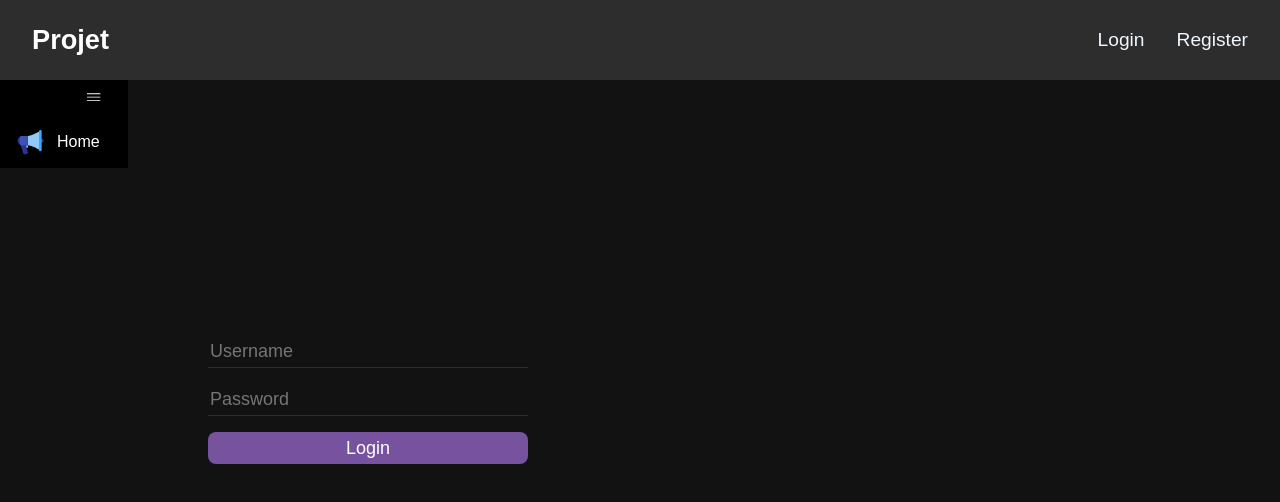
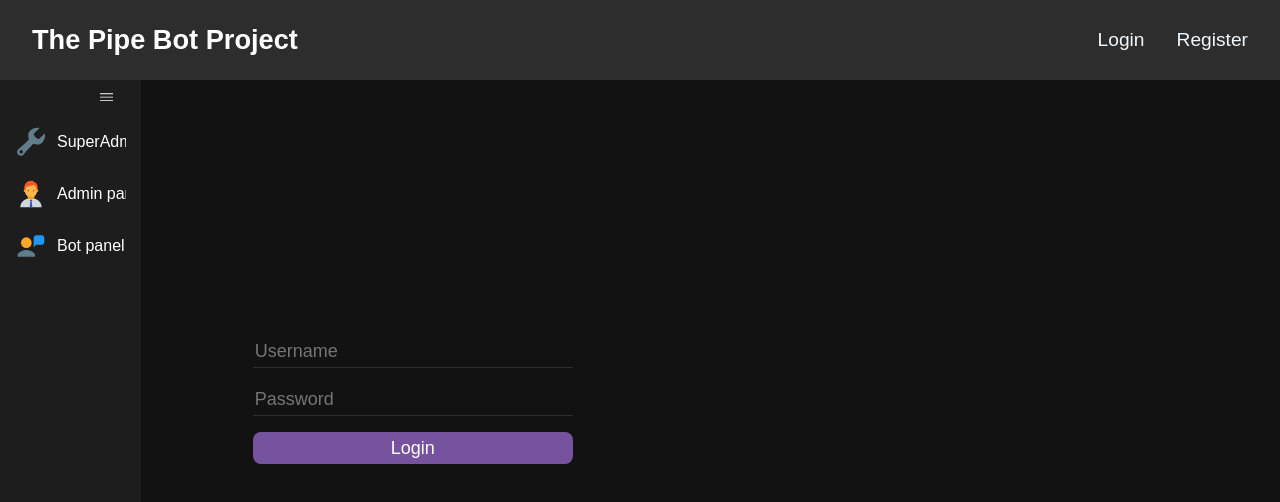
Before and after one commit to Hulkanof/bot, a React (Vite) app in the folder frontend/: page /login in a window 1280 px wide. Shown: the top 502 px of the page. Built offline with nearby package versions, Linux system fonts and the light colour scheme; a web font is replaced by a local one.

Commit message:
Menu style set

```diff
--- a/frontend/src/App.tsx
+++ b/frontend/src/App.tsx
@@ -10,7 +10,7 @@ import WebSocketInterface from "./pages/WebSocketInterface"
 import Page404 from "./pages/404"
 import { useNavigate, useLocation } from "react-router-dom"
 import {SideBarMenuItem} from "./types/SideBarMenu"
-import {FcAdvertising} from "react-icons/fc"
+import {FcManager, FcSupport, FcVoicePresentation} from "react-icons/fc"
 import { SideBarMenu } from "./components/SideBarMenu"
 
 function App() {
@@ -62,10 +62,22 @@ function App() {
 	const items: SideBarMenuItem[] = [
 		{
 			id: "1",
-			label: "Home",
-			icon : FcAdvertising,
-			url : "/"
+			label: "SuperAdmin panel",
+			icon : FcSupport,
+			url : "/superadmin"
 		},
+		{
+			id: "2",
+			label: "Admin panel",
+			icon : FcManager,
+			url : "/admin"
+		},
+		{
+			id: "3",
+			label: "Bot panel",
+			icon : FcVoicePresentation,
+			url : "/web-client"
+		}
 	];
 
 	return (
--- a/frontend/src/components/Header.tsx
+++ b/frontend/src/components/Header.tsx
@@ -15,7 +15,7 @@ const Header: React.FC<defaultPageProps> = ({ user, setUser }) => {
 
 	return (
 		<div className="header">
-			<div className="header-title">Projet</div>
+			<div className="header-title">The Pipe Bot Project</div>
 			{user.id !== "" ? (
 				<div className="header-nav">
 					<div className="header-username">{user.name}</div>
--- a/frontend/src/styles/App.css
+++ b/frontend/src/styles/App.css
@@ -23,4 +23,5 @@
 	width: max-content;
 	display: flex;
 	flex-direction: row;
+	gap: 2rem;
 }
--- a/frontend/src/styles/SideBarMenu.scss
+++ b/frontend/src/styles/SideBarMenu.scss
@@ -3,12 +3,12 @@
 }
 
 .SideBarMenu{
-    background-color: black;
+    background-color: #1d1d1d;
     color: black;
     position: relative;
     left: 0;
     top: 0;
-    height: 100%;
+    height: 100vh;
     display: flex;
     flex-direction: column;
     z-index: 2;
@@ -17,7 +17,7 @@
     @include transition(width);
 
     &.expanded{
-        width: 10vw;
+        width: 11vw;
     }
 
     &.collapsed{
--- a/frontend/src/styles/SideBarMenuItemView.scss
+++ b/frontend/src/styles/SideBarMenuItemView.scss
@@ -11,10 +11,11 @@
     a {
         color: black;
         text-decoration: none;
-        display:block ;
+        display: grid;
         padding: 10px;
         width: 100%;
         border-radius: 5px;
+        place-items: center;
 
         .ItemContent{
             display:flex;
@@ -42,7 +43,7 @@
         }
 
         &:hover {
-            background-color: #b43030;
+            background-color: #77529e;
             color: white;
         }
 
@@ -58,7 +59,7 @@
 
     .tooltip{
         position: absolute;
-        background-color: #b43030;
+        background-color: #77529e;
         left : 70px;
         padding: 10px;
         border-radius: 4px;
```
